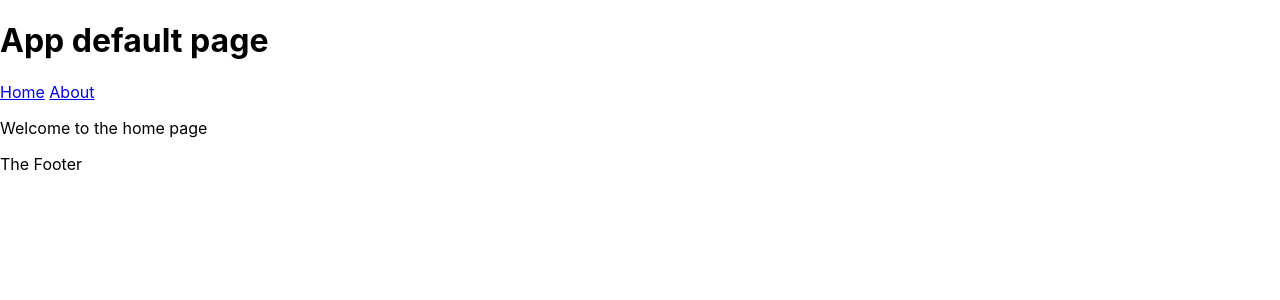
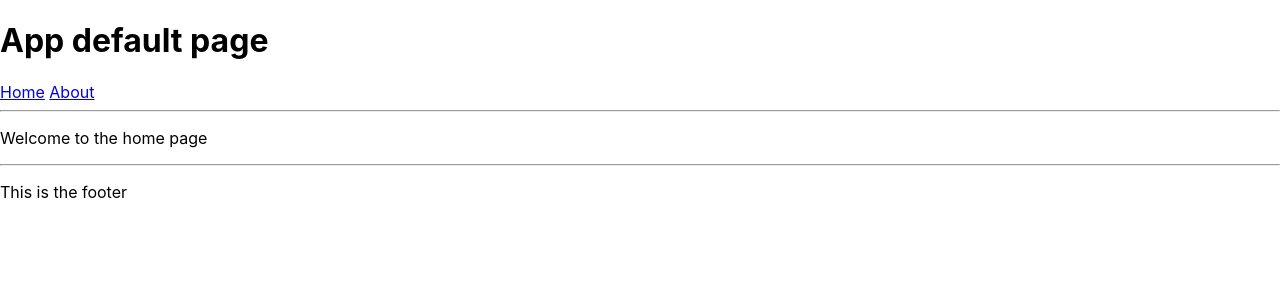
Before and after one commit to tlanders/reactjs-advanced-course, a React (Create React App) app: page / in a window 1280 px wide. Shown: the top 300 px of the page. Built offline with nearby package versions, Linux system fonts and the light colour scheme.

Commit message:
small app changes

```diff
--- a/src/pages/App.js
+++ b/src/pages/App.js
@@ -18,6 +18,7 @@ class App extends React.Component {
                         <nav>
                             <Link to={'/home'}>Home</Link> <Link to={'/about'}>About</Link>
                         </nav>
+                        <hr/>
                     </header>
 
                     <Switch>
@@ -28,7 +29,8 @@ class App extends React.Component {
                 </BrowserRouter>
 
                 <footer>
-                    <p>The Footer</p>
+                    <hr/>
+                    <p>This is the footer</p>
                 </footer>
             </div>
         )
```
